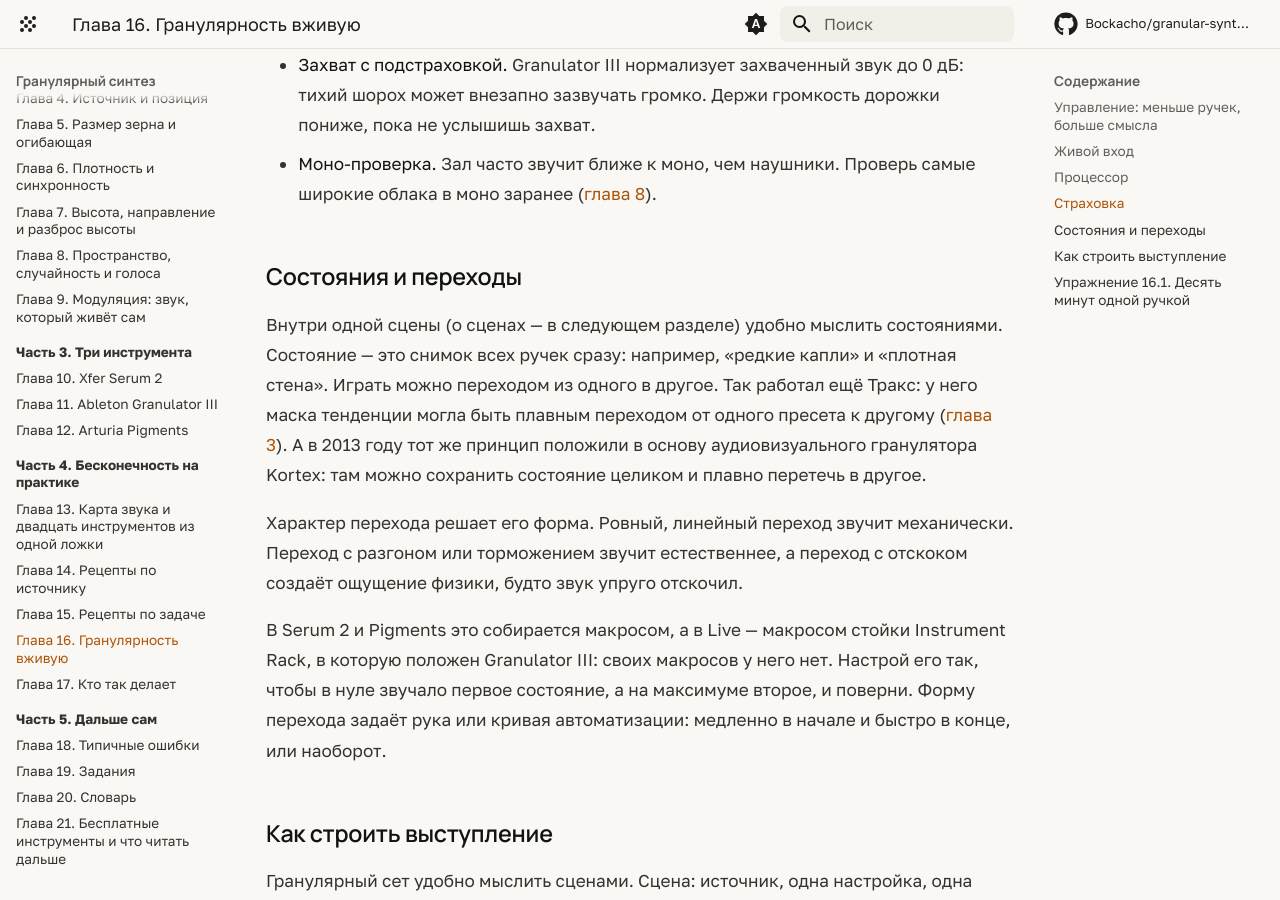
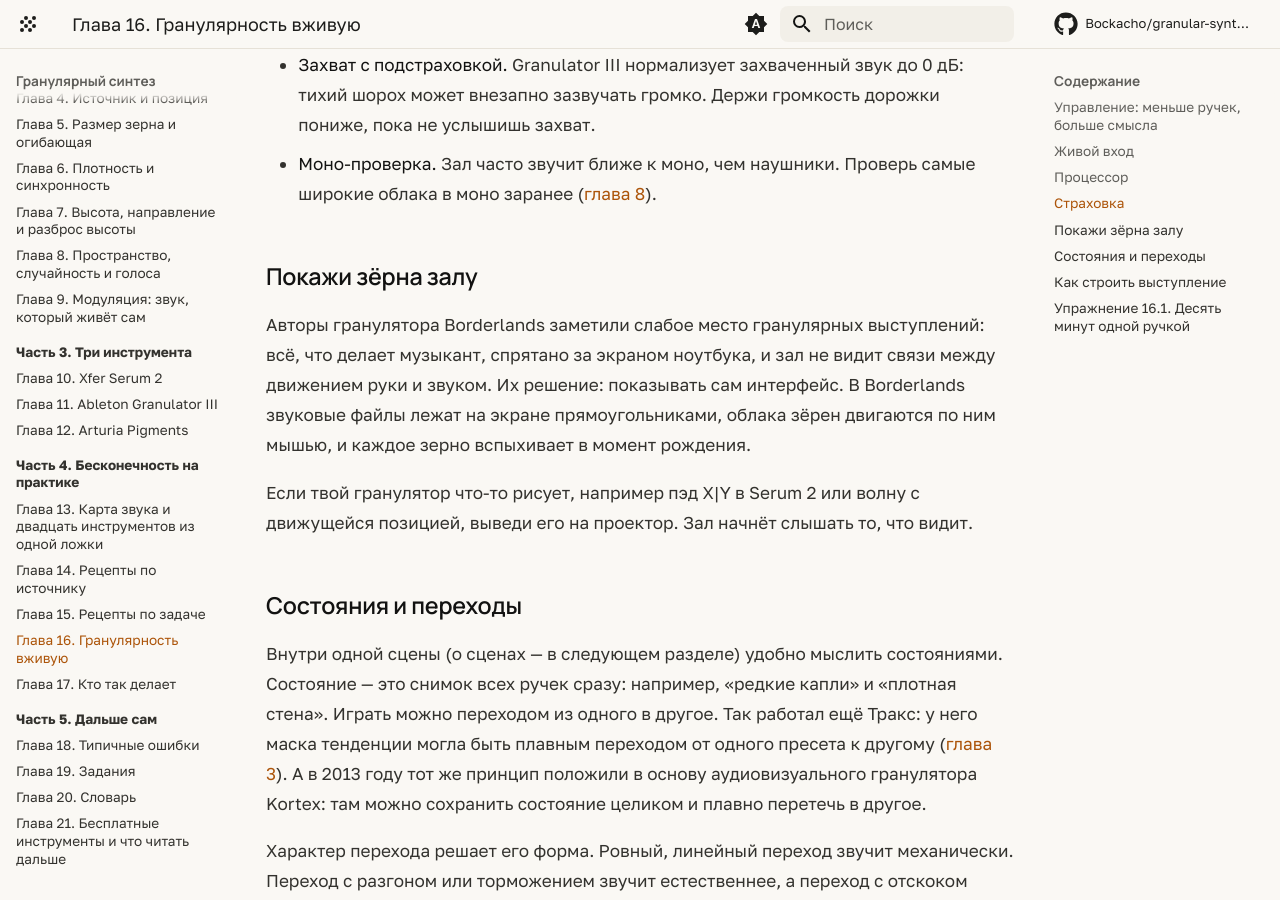
Before and after one commit to Bockacho/granular-synthesis-book, an MkDocs documentation site: the page built from docs/chast-4-praktika/16-vzhivuyu.md, in a window 1280 px wide and 900 px high, scrolled down 2315 px. Built offline with MkDocs 1.6.1 and Material for MkDocs 9.7.7, drawn with Linux system fonts in a browser that asks for light colours; comment, search, counter and statistics services are not loaded.

Commit message:
Дополнения по статье о Borderlands
Co-Authored-By: Claude Opus 5.5 <noreply@anthropic.com>

```diff
--- a/docs/chast-4-praktika/16-vzhivuyu.md
+++ b/docs/chast-4-praktika/16-vzhivuyu.md
@@ -39,6 +39,12 @@
 - **Захват с подстраховкой.** Granulator III нормализует захваченный звук до 0 дБ: тихий шорох может внезапно зазвучать громко. Держи громкость дорожки пониже, пока не услышишь захват.
 - **Моно-проверка.** Зал часто звучит ближе к моно, чем наушники. Проверь самые широкие облака в моно заранее ([глава 8](../chast-2-parametry/08-prostranstvo-i-golosa.md)).
 
+## Покажи зёрна залу
+
+Авторы гранулятора Borderlands заметили слабое место гранулярных выступлений: всё, что делает музыкант, спрятано за экраном ноутбука, и зал не видит связи между движением руки и звуком. Их решение: показывать сам интерфейс. В Borderlands звуковые файлы лежат на экране прямоугольниками, облака зёрен двигаются по ним мышью, и каждое зерно вспыхивает в момент рождения.
+
+Если твой гранулятор что-то рисует, например пэд X|Y в Serum 2 или волну с движущейся позицией, выведи его на проектор. Зал начнёт слышать то, что видит.
+
 ## Состояния и переходы
 
 Внутри одной сцены (о сценах — в следующем разделе) удобно мыслить состояниями. Состояние — это снимок всех ручек сразу: например, «редкие капли» и «плотная стена». Играть можно переходом из одного в другое. Так работал ещё Тракс: у него маска тенденции могла быть плавным переходом от одного пресета к другому ([глава 3](../chast-1-zerno/03-istoriya.md)). А в 2013 году тот же принцип положили в основу аудиовизуального гранулятора Kortex: там можно сохранить состояние целиком и плавно перетечь в другое.
```
Also changed, not shown: docs/chast-2-parametry/05-razmer-i-ogibayushchaya.md (+2 -0 lines), docs/chast-2-parametry/07-vysota-i-napravlenie.md (+1 -1 lines), docs/chast-4-praktika/17-kto-tak-delaet.md (+2 -0 lines), docs/chast-5-dalshe-sam/21-chto-dalshe.md (+2 -0 lines).
